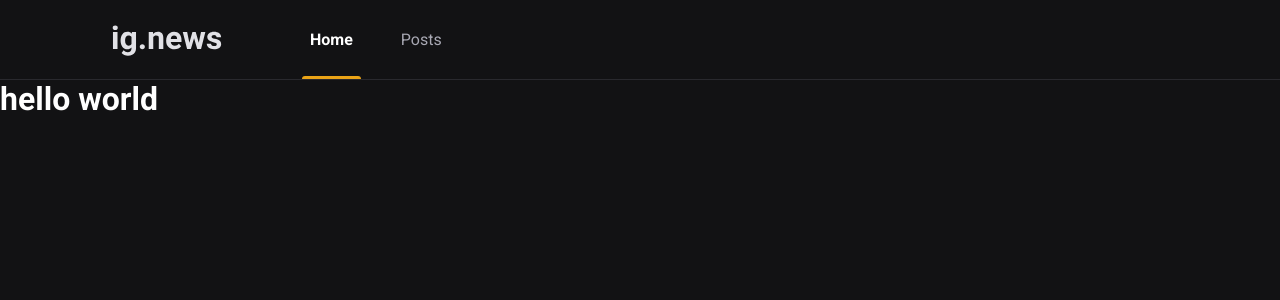
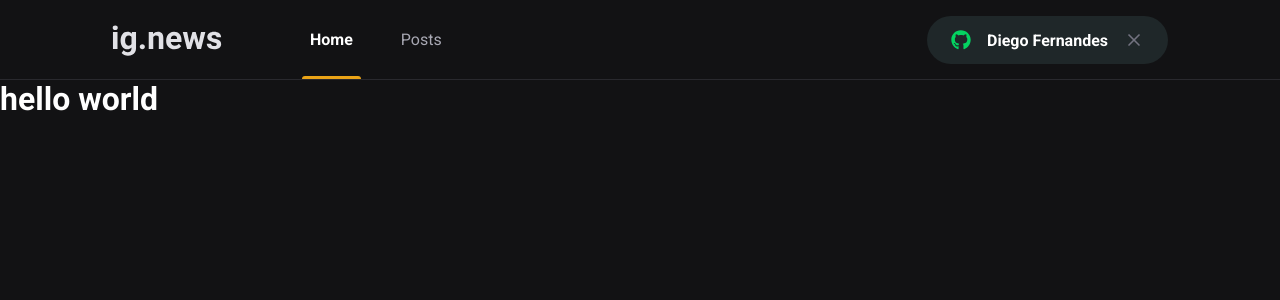
Before and after one commit to olucasfreitas/ig-news, a Next.js app: page / in a window 1280 px wide. Shown: the top 300 px of the page. Built offline with nearby package versions, Linux system fonts and the light colour scheme.

Commit message:
created and styled signInButton

```diff
--- a/src/components/Header/index.tsx
+++ b/src/components/Header/index.tsx
@@ -1,6 +1,7 @@
 import Image from "next/image";
 import Link from "next/link";
 import styles from "./styles.module.scss";
+import { SignInButton } from "../SignInButton";
 
 export function Header() {
   return (
@@ -13,6 +14,7 @@
           </Link>
           <Link href="/posts">Posts</Link>
         </nav>
+        <SignInButton />
       </div>
     </header>
   );
--- a/src/components/Header/styles.module.scss
+++ b/src/components/Header/styles.module.scss
@@ -47,4 +47,8 @@
       }
     }
   }
+
+  button {
+    margin-left: auto;
+  }
 }
--- /dev/null
+++ b/src/components/SignInButton/index.tsx
@@ -0,0 +1,20 @@
+import styles from "./styles.module.scss";
+import { FaGithub } from "react-icons/fa";
+import { FiX } from "react-icons/fi";
+
+export function SignInButton() {
+  const isUserLoggedIn = true;
+
+  return isUserLoggedIn ? (
+    <button type="button" className={styles.SignInButton}>
+      <FaGithub color="#04d361" />
+      Diego Fernandes
+      <FiX color="#737380" className={styles.closeIcon} />
+    </button>
+  ) : (
+    <button type="button" className={styles.SignInButton}>
+      <FaGithub color="#eba417" />
+      Sign in with Github
+    </button>
+  );
+}
--- /dev/null
+++ b/src/components/SignInButton/styles.module.scss
@@ -0,0 +1,30 @@
+.SignInButton {
+  height: 3rem;
+  border-radius: 3rem;
+  background: var(--gray-850);
+  border: 0;
+  padding: 0 1.5rem;
+  display: flex;
+  align-items: center;
+  justify-content: center;
+  color: var(--white);
+  font-weight: bold;
+  transition: filter 0.2s;
+
+  svg {
+    width: 20px;
+    height: 20px;
+
+    &:first-child {
+      margin-right: 1rem;
+    }
+
+    &.closeIcon {
+      margin-left: 1rem;
+    }
+  }
+
+  &:hover {
+    filter: brightness(0.9);
+  }
+}
--- a/src/styles/global.scss
+++ b/src/styles/global.scss
@@ -9,6 +9,7 @@
   --gray-100: #e1e1e6;
   --gray-300: #a8a8b3;
   --gray-800: #29292e;
+  --gray-850: #1f2729;
   --gray-900: #121214;
   --cyan-500: #61dafb;
   --yellow-500: #eba417;
```
